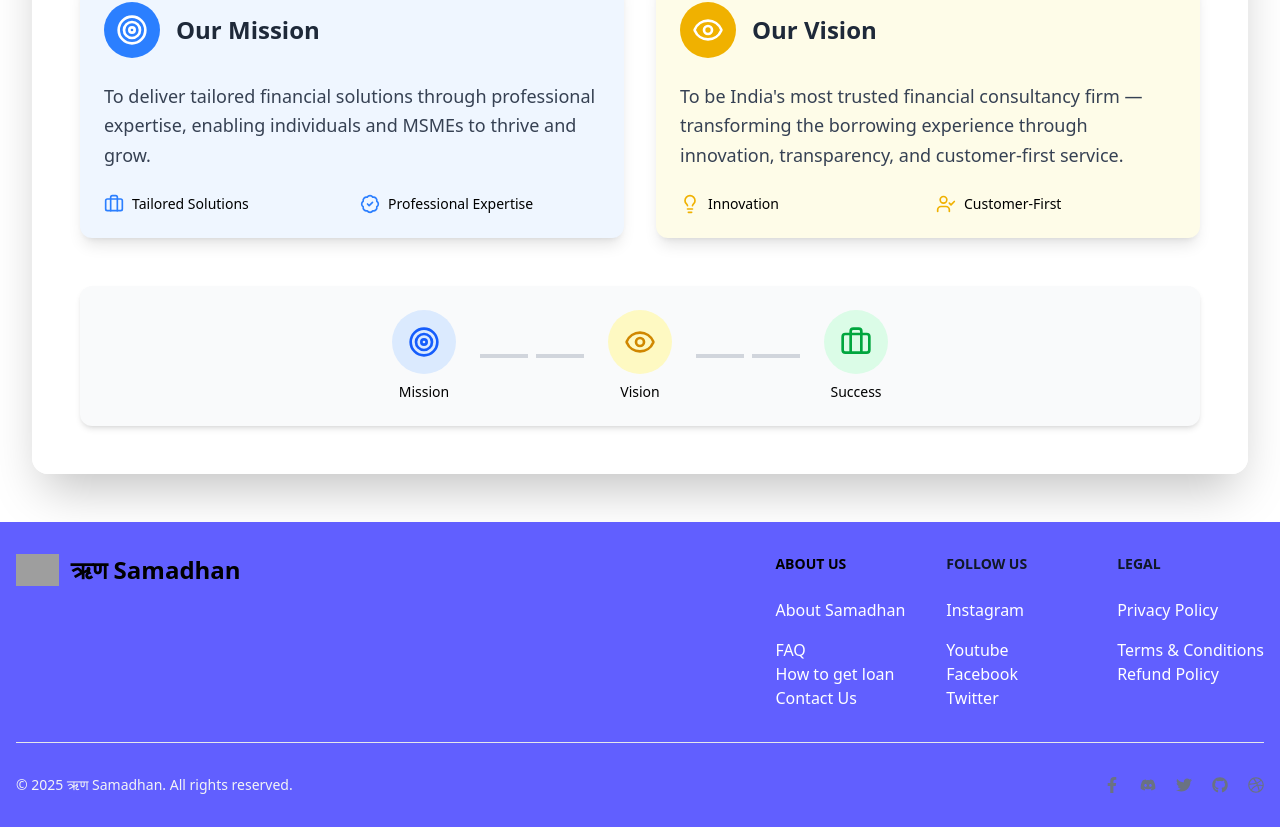
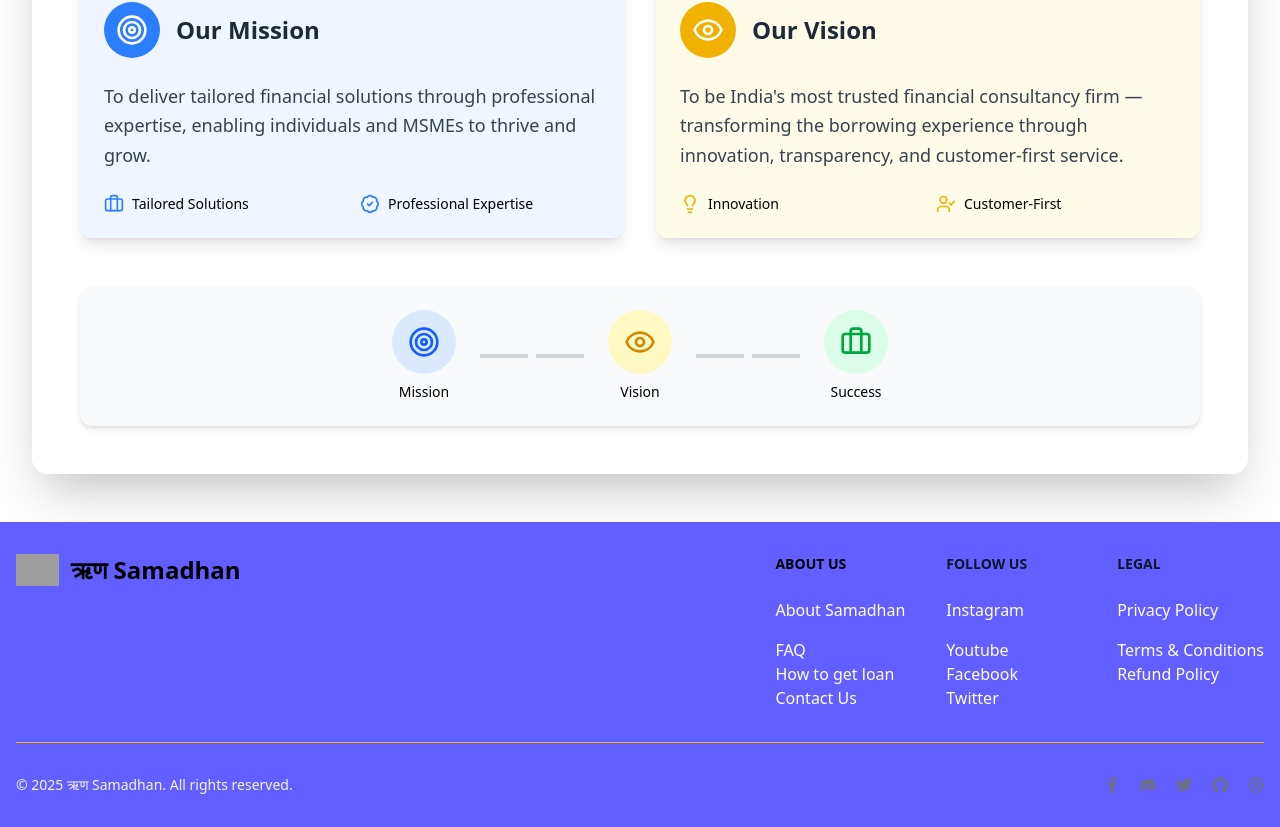
Before and after one commit to imranah10/Biom, a React (Vite) app: page /about in a window 1280 px wide. Shown: the part 1122-1949 px from the top of the page. Built offline with nearby package versions, Linux system fonts and the light colour scheme; grey boxes are pictures that could not be loaded.

Commit message:
footer border color change

```diff
--- a/src/Components/Common/Footer.jsx
+++ b/src/Components/Common/Footer.jsx
@@ -133,7 +133,7 @@ function Footer() {
           </div>
         </div>
 
-        <hr className="my-6 border-gray-200 sm:mx-auto dark:border-gray-700 lg:my-8" />
+        <hr className="my-6 border-yellow-500 sm:mx-auto lg:my-8" />
 
         {/* Footer Bottom Section */}
         <div className="sm:flex sm:items-center sm:justify-between">
```
